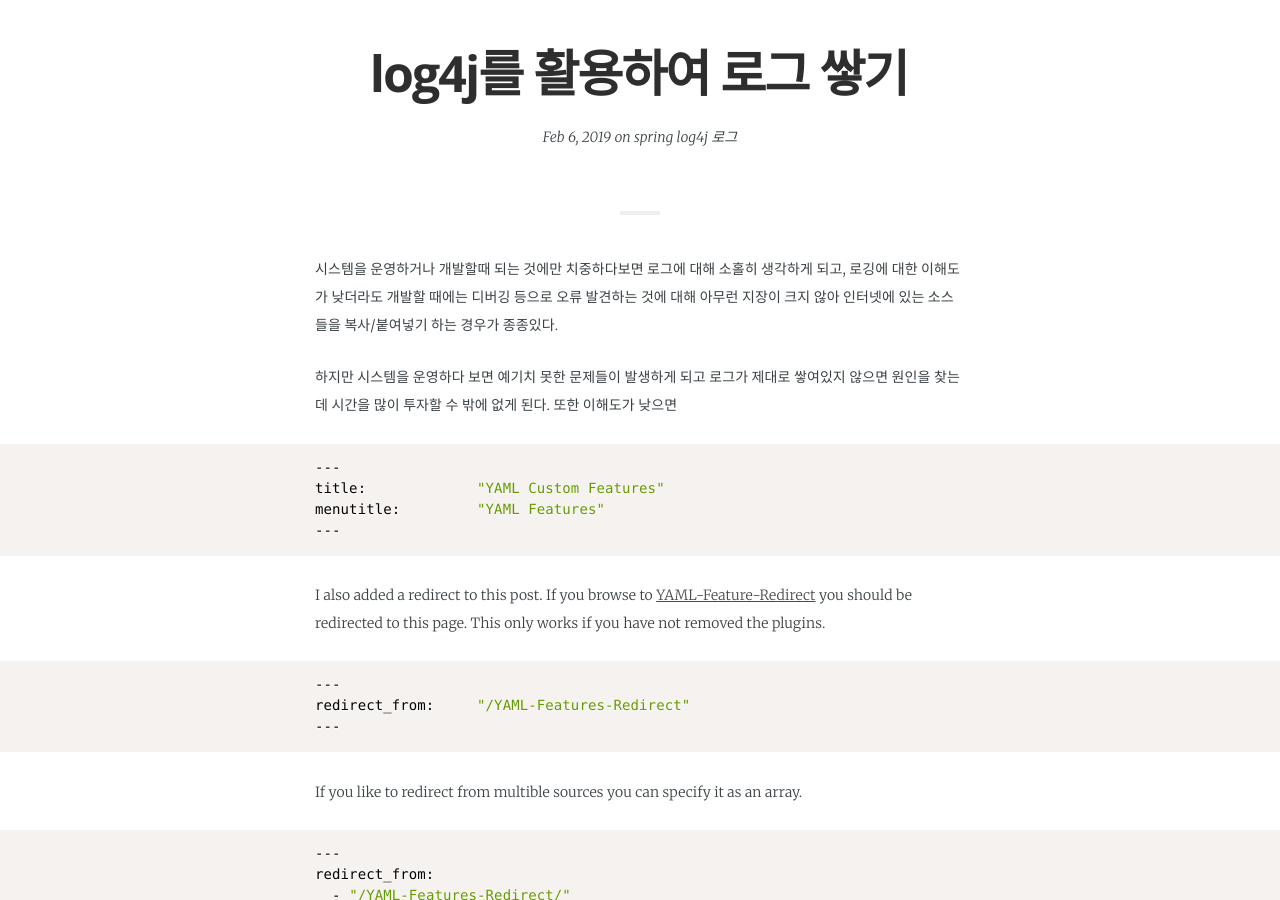
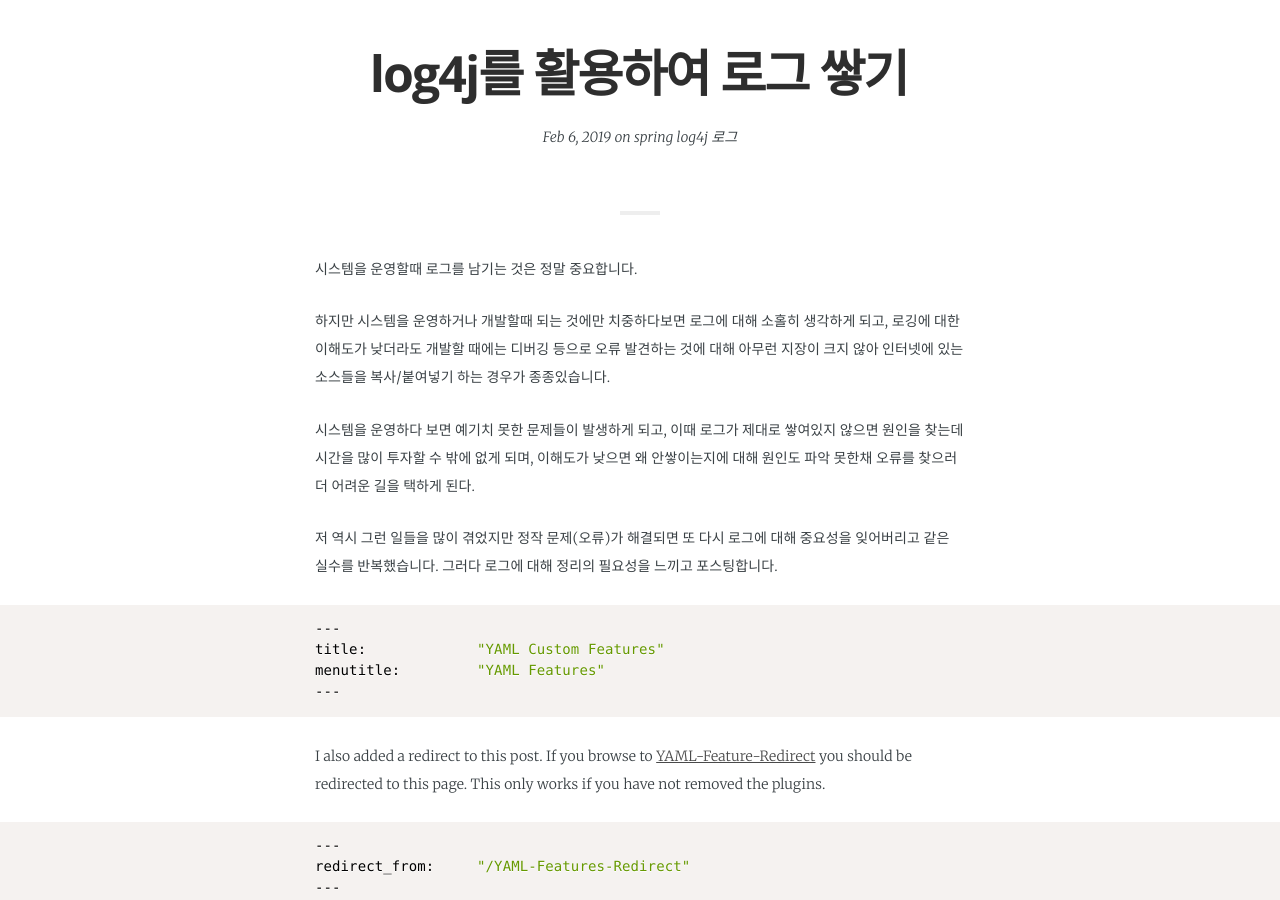
Before and after one commit to jwillmer/jekyllDecent, a Jekyll site: the page built from _posts/2019-02-07-log4j.md, in a window 1280 px wide and 900 px high, scrolled down 293 px. Built offline with Jekyll 4.4.1, drawn with Linux system fonts in a browser that asks for light colours; some web fonts are replaced.

Commit message:
Update 2019-02-07-log4j.md

````diff
--- a/_posts/2019-02-07-log4j.md
+++ b/_posts/2019-02-07-log4j.md
@@ -14,11 +14,14 @@ language:          KO
 comments:          true
 math:			         false
 ---
+ 시스템을 운영할때 로그를 남기는 것은 정말 중요합니다.
 
- 시스템을 운영하거나 개발할때 되는 것에만 치중하다보면 로그에 대해 소홀히 생각하게 되고, 로깅에 대한 이해도가 낮더라도 개발할 때에는 디버깅 등으로 오류 발견하는 것에 대해 아무런 지장이 크지 않아 인터넷에 있는 소스들을 복사/붙여넣기 하는 경우가 종종있다.
+ 하지만 시스템을 운영하거나 개발할때 되는 것에만 치중하다보면 로그에 대해 소홀히 생각하게 되고, 로깅에 대한 이해도가 낮더라도 개발할 때에는 디버깅 등으로 오류 발견하는 것에 대해 아무런 지장이 크지 않아 인터넷에 있는 소스들을 복사/붙여넣기 하는 경우가 종종있습니다.
 
- 하지만 시스템을 운영하다 보면 예기치 못한 문제들이 발생하게 되고 로그가 제대로 쌓여있지 않으면 원인을 찾는데 시간을 많이 투자할 수 밖에 없게 된다.
-또한 이해도가 낮으면
+ 시스템을 운영하다 보면 예기치 못한 문제들이 발생하게 되고, 이때 로그가 제대로 쌓여있지 않으면 원인을 찾는데 시간을 많이 투자할 수 밖에 없게 되며,
+이해도가 낮으면 왜 안쌓이는지에 대해 원인도 파악 못한채 오류를 찾으러 더 어려운 길을 택하게 된다.
+
+ 저 역시 그런 일들을 많이 겪었지만 정작 문제(오류)가 해결되면 또 다시 로그에 대해 중요성을 잊어버리고 같은 실수를 반복했습니다. 그러다 로그에 대해 정리의 필요성을 느끼고 포스팅합니다.
 
 
 ```bash
````
